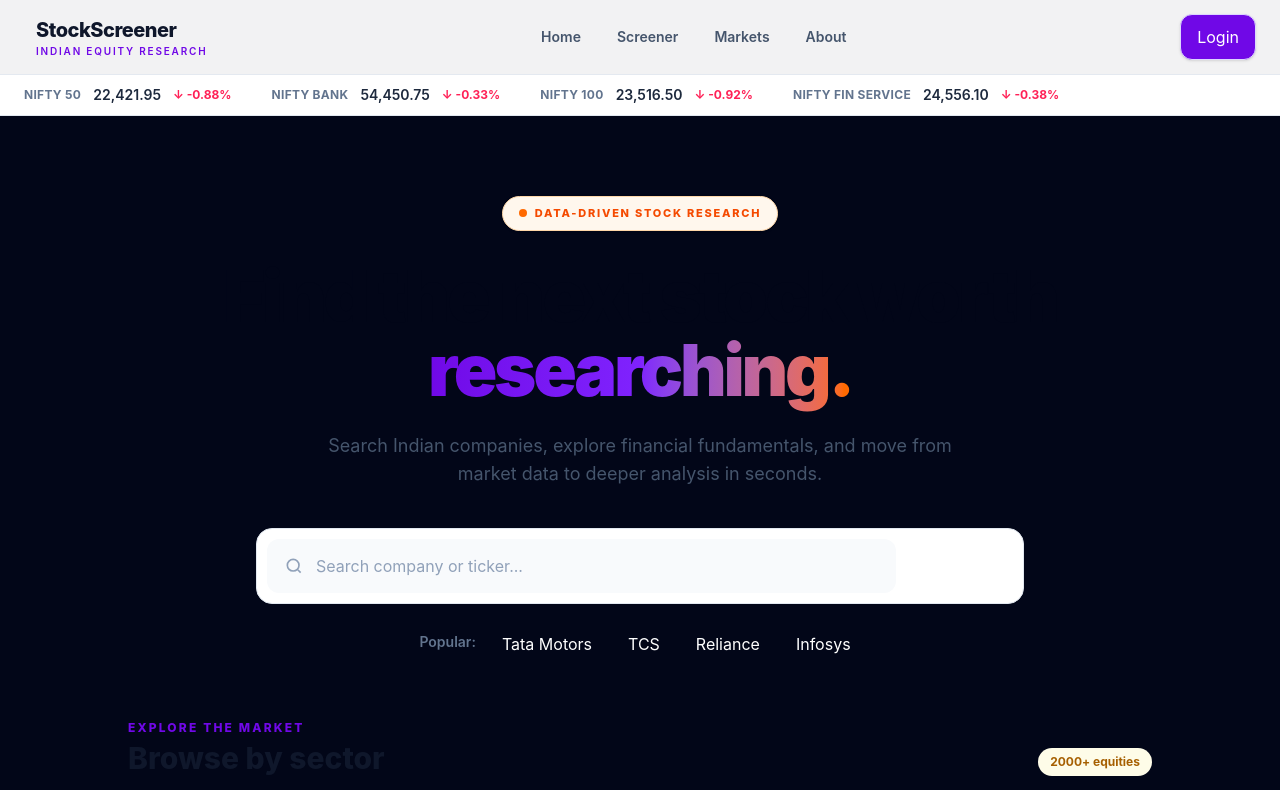
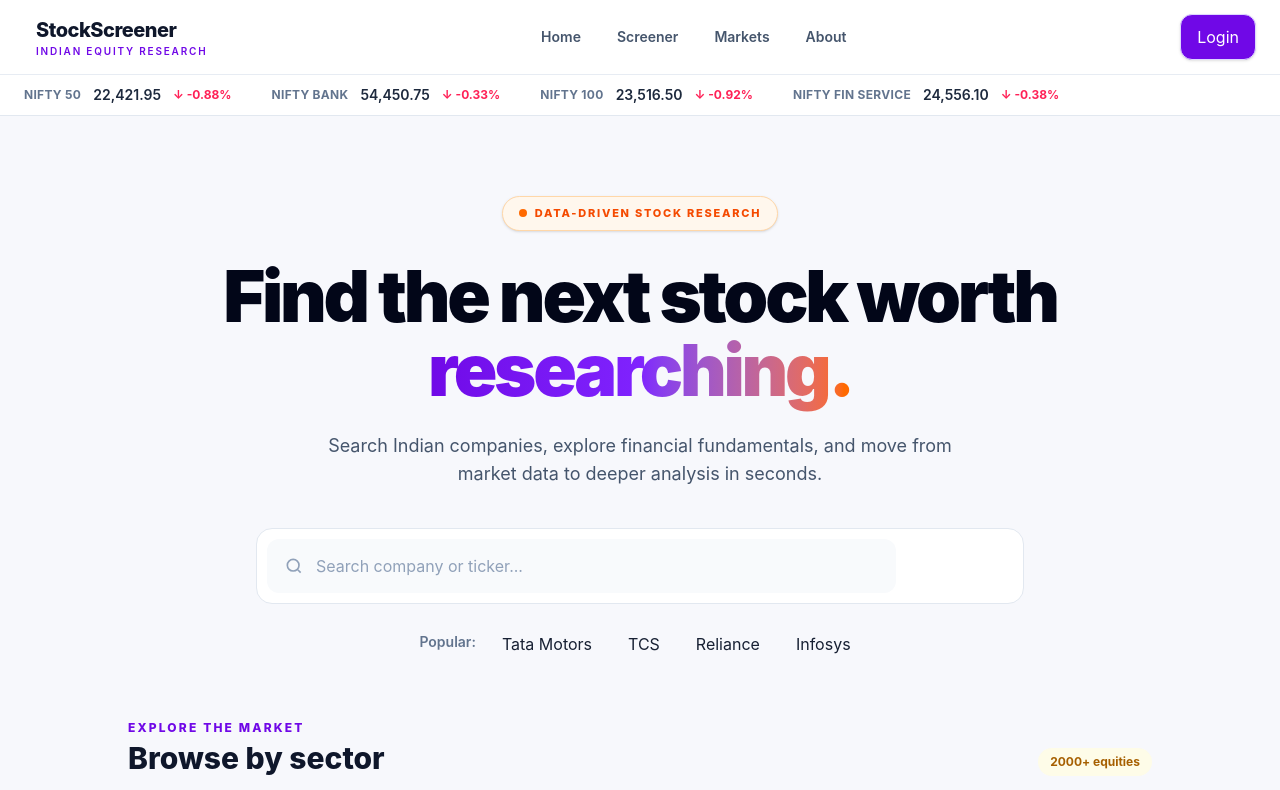
Before and after one commit to himanshuj9/StockScreenerApp, a React (Vite) app in the folder UI/: page / in a window 1280 px wide. Shown: the top 790 px of the page. Built offline with nearby package versions, Linux system fonts and the light colour scheme.

Commit message:
Revamp stock screener UI toward a vibrant NSE-inspired design

```diff
--- a/UI/src/pages/Home/Home.tsx
+++ b/UI/src/pages/Home/Home.tsx
@@ -3,12 +3,9 @@ import Hero from '../../components/Hero/Hero'
 
 function Home() {
   return (
-    <div className="min-h-screen bg-slate-950 text-white">
+    <div className="min-h-screen bg-[#f7f8fc]">
       <Navbar />
-
-      <main>
-        <Hero />
-      </main>
+      <Hero />
     </div>
   )
 }
```
